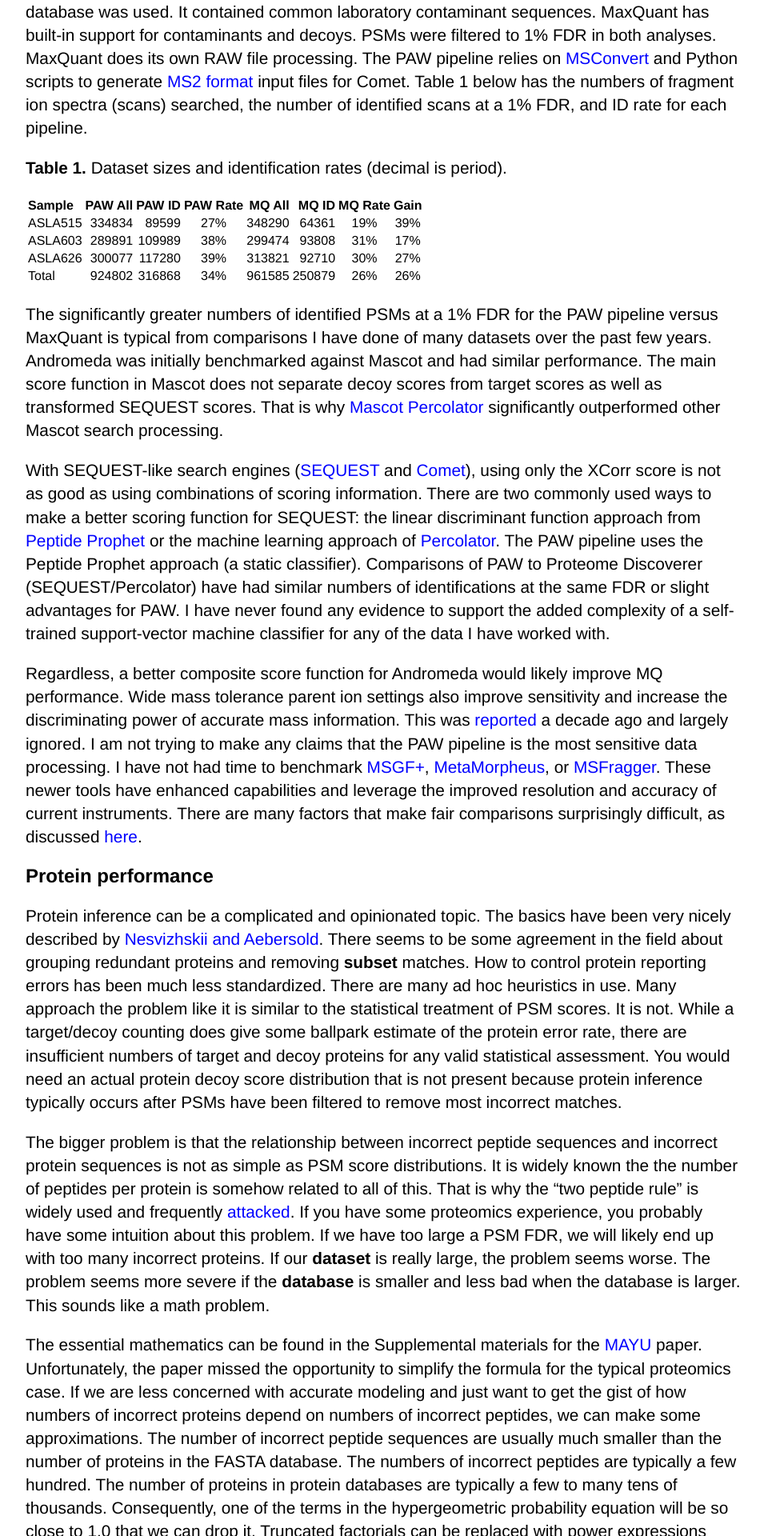
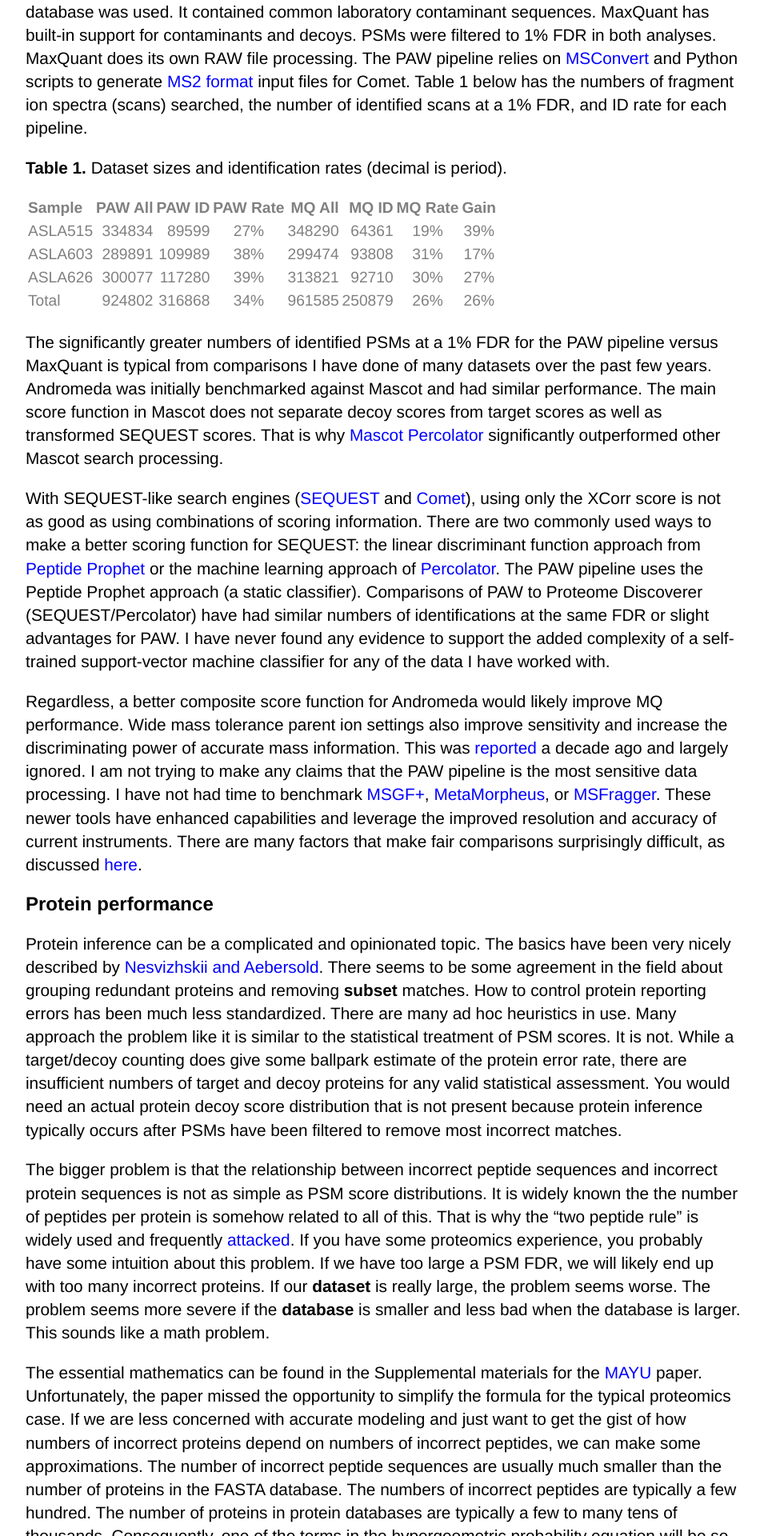
Before and after one commit to pwilmart/pwilmart.github.io, a Jekyll site: the page built from _posts/2019-03-10-MQ-performance.md, in a window 1280 px wide. Shown: the part 1985-3905 px from the top of the page at 80% size, without its empty margins (160-1115 px from the left). Built offline with Jekyll 4.4.1, drawn with Linux system fonts in a browser that asks for light colours.

Commit message:
edits to CSS

```diff
--- a/css/main.css
+++ b/css/main.css
@@ -34,6 +34,11 @@ ul, ol {
 	line-height: 1.3em;
 	color: #808080;
 	}
+table {
+	font-size: 1.2em;
+	line-height: 1.3em;
+	color: #808080;
+	}
 footer {
     border-top: 1px solid #d5d5d5;
     font-size: .8em;
```
